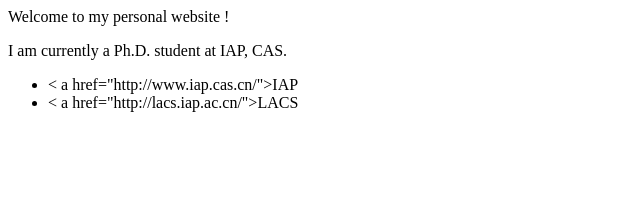
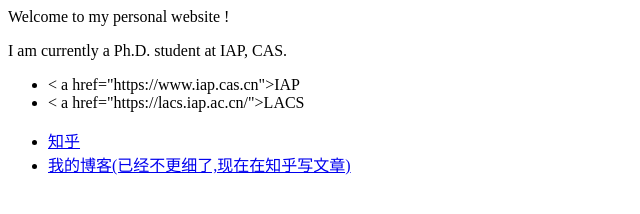
Before and after one commit to IAP-FuYaNan/IAP-FuYaNan.github.io, a plain HTML site: page index.html in a window 1280 px wide. Shown: the whole page, without its empty margins (0-640 px from the left). Drawn offline with Linux system fonts and the light colour scheme.

Commit message:
Update index.html

```diff
--- a/index.html
+++ b/index.html
@@ -1,6 +1,10 @@
 <p>Welcome to my personal website !</p>
 <p>I am currently a Ph.D. student at IAP, CAS.</p>
 <ul>
-  <li> < a href="http://www.iap.cas.cn/">IAP</a> </li>
-  <li> < a href="http://lacs.iap.ac.cn/">LACS</a> </li>
+  <li> < a href="https://www.iap.cas.cn">IAP</a> </li>
+  <li> < a href="https://lacs.iap.ac.cn/">LACS</a> </li>
 </ul>
+<ul>
+  <li> <a href="https://www.zhihu.com/people/AJLoveChina">知乎</a> </li>
+  <li> <a href="http://hejie.nigeerhuo.com">我的博客(已经不更细了,现在在知乎写文章)</a> </li>
+</ul>
```
